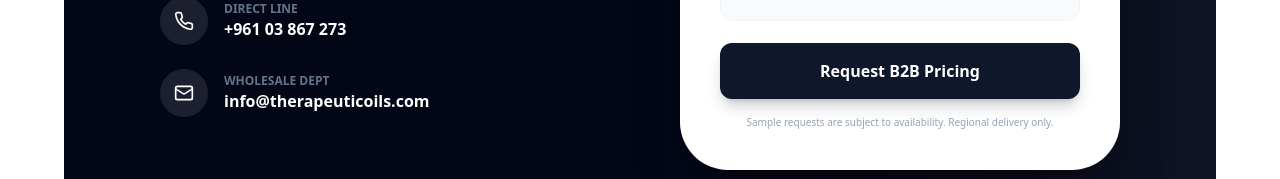
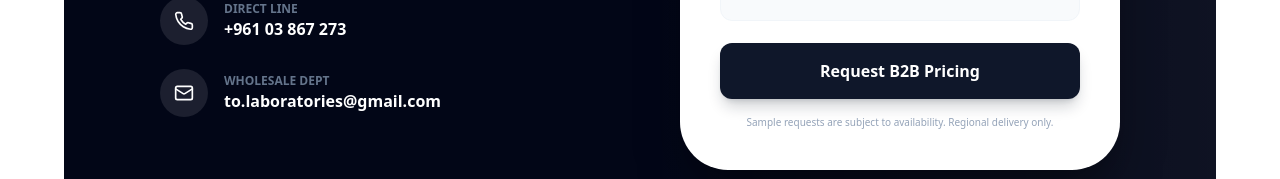
Before and after one commit to AnthonyN799/therapeutic-final, a React (Vite) app: page / in a window 1280 px wide. Shown: the part 4553-4732 px from the top of the page. Built offline with nearby package versions, Linux system fonts and the light colour scheme.

Commit message:
Update App.jsx

```diff
--- a/src/App.jsx
+++ b/src/App.jsx
@@ -615,7 +615,7 @@ export default function App() {
               <p>We do not sell, trade, or rent your personal identification information to others. We may use third-party service providers (such as Web3Forms for email processing and Vercel for hosting) to help us operate our business.</p>
 
               <h4 className="text-slate-900 font-bold text-lg">4. Contact Us</h4>
-              <p>If you have any questions about this Privacy Policy, please contact us at: <br/><strong>info@therapeuticoils.com</strong></p>
+              <p>If you have any questions about this Privacy Policy, please contact us at: <br/><strong>to.laboratories@gmail.com</strong></p>
             </div>
 
             <div className="mt-8 pt-8 border-t border-slate-100">
@@ -677,7 +677,7 @@ export default function App() {
                   </div>
                   <div>
                     <p className="text-xs text-slate-500 font-bold uppercase">Wholesale Dept</p>
-                    <p className="font-bold">info@therapeuticoils.com</p>
+                    <p className="font-bold">to.laboratories@gmail.com</p>
                   </div>
                 </div>
               </div>
```
